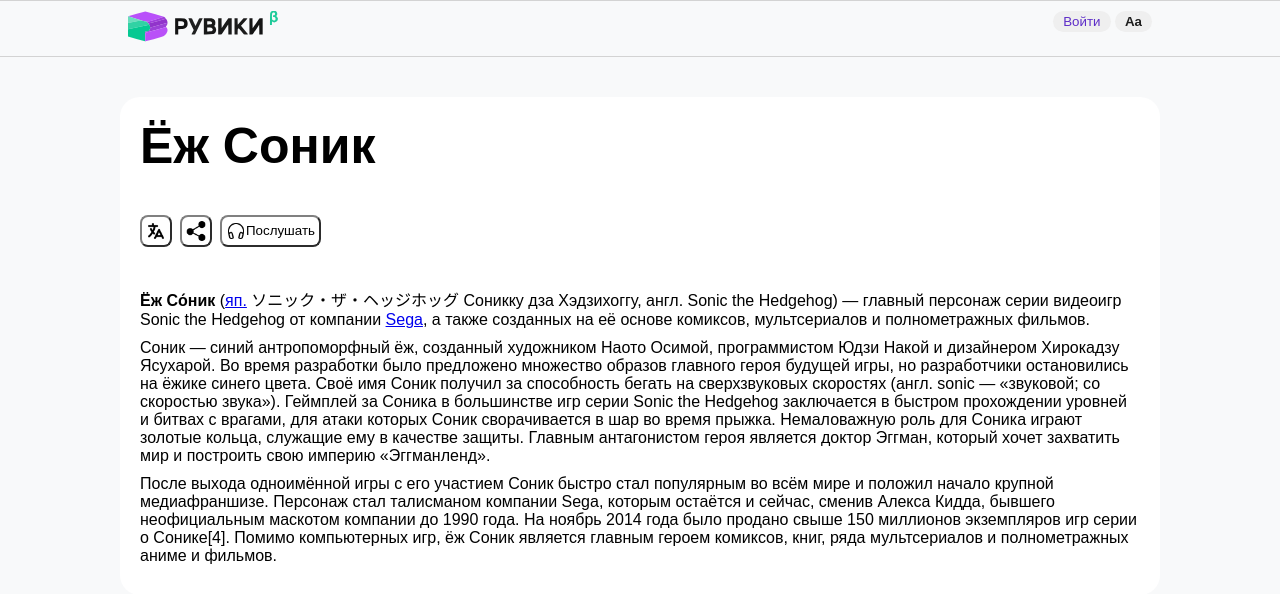
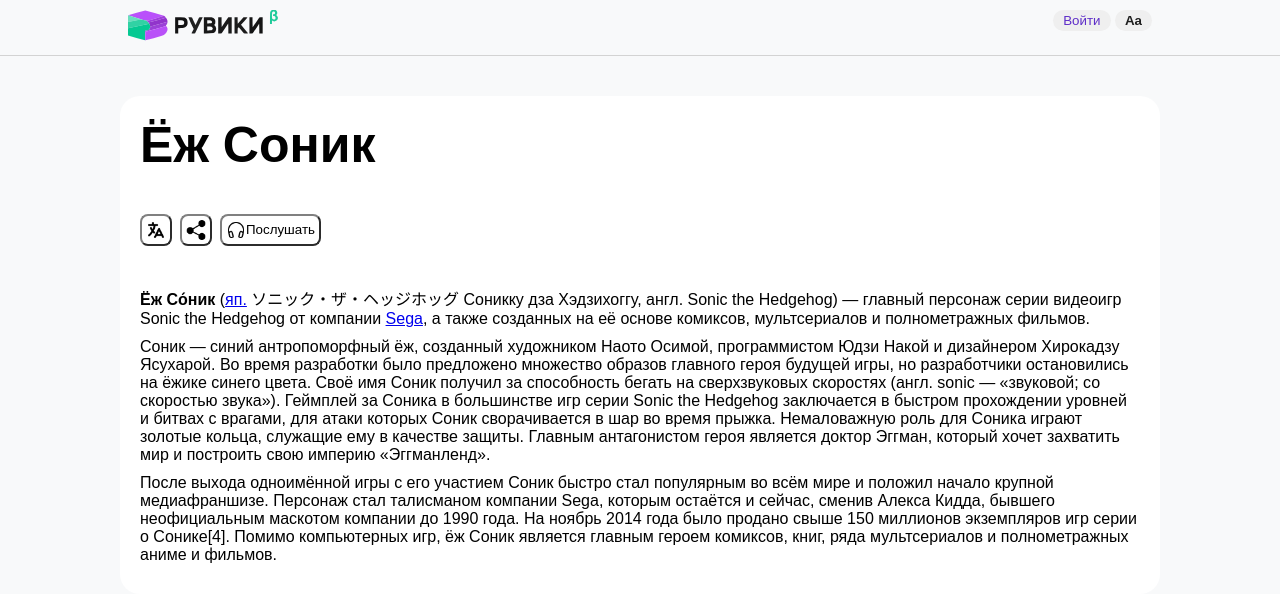
Before and after one commit to GStorm888/Web, a Flask app: page /sonic in a window 1280 px wide. Shown: the top 594 px of the page. Run offline with Flask 3, Linux system fonts and the light colour scheme.

Commit message:
Update base.css in statik
edit line in header

```diff
--- a/static/base.css
+++ b/static/base.css
@@ -21,7 +21,6 @@
     justify-content: center;
     align-items: center;
     border-bottom: 1px solid lightgray;
-    border-top: 1px solid lightgray;
     margin-bottom: 20px;
     padding-top: 10px;
     padding-bottom: 10px;
```
